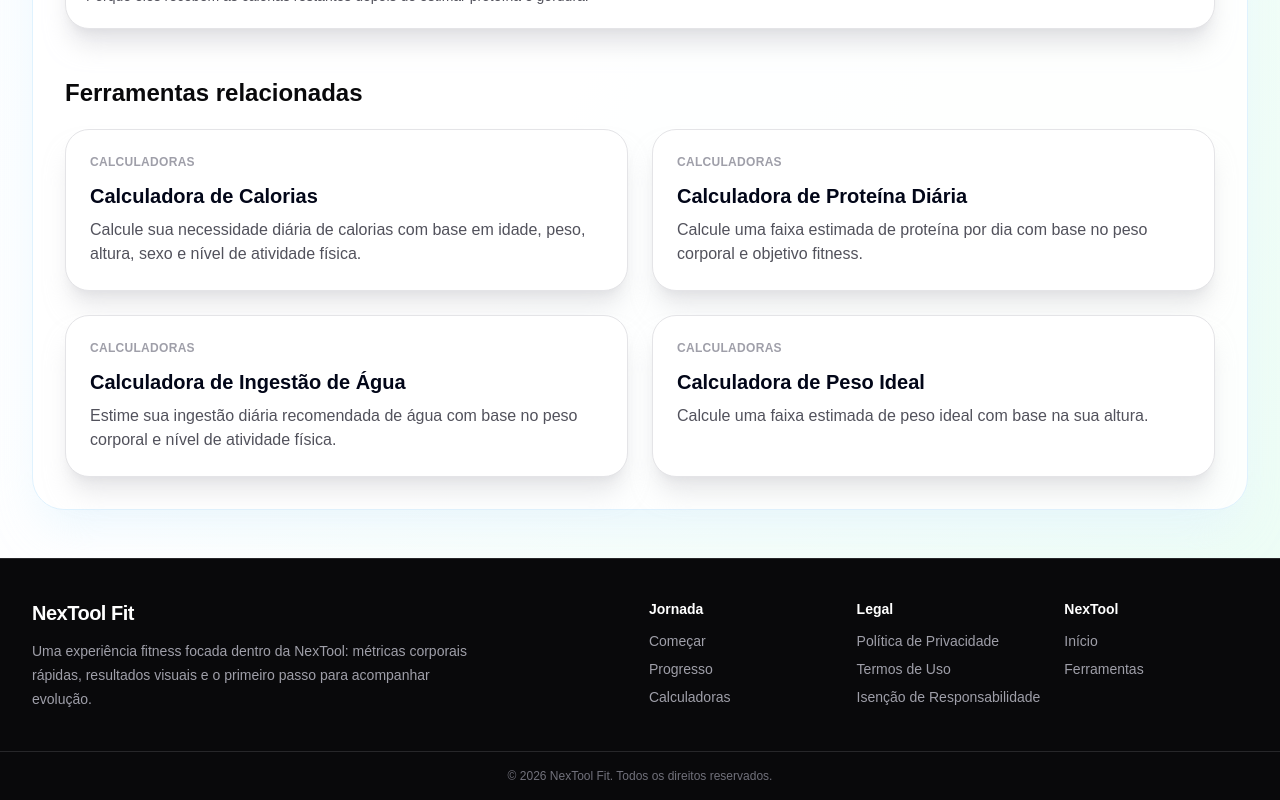
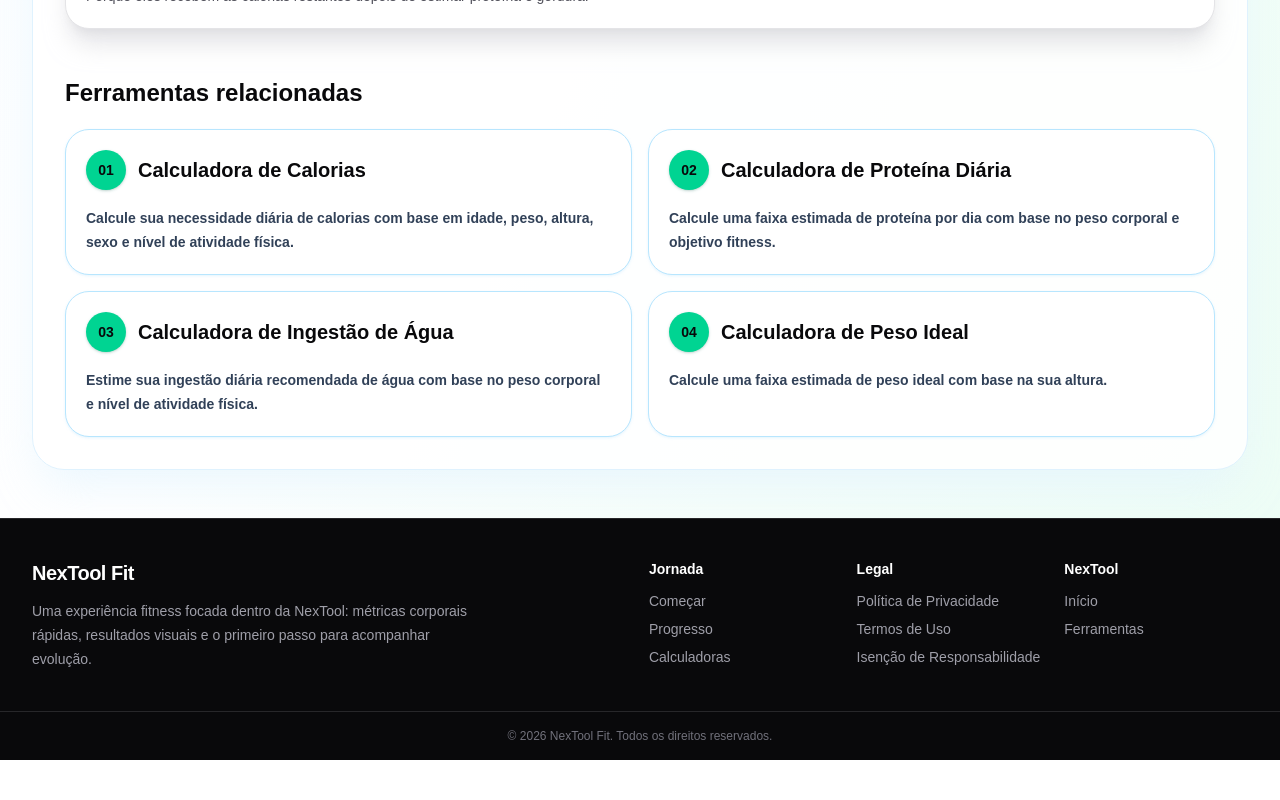
Before and after one commit to nextool-online/nextool, a Next.js app: page /pt/tools/calculadora-de-macros in a window 1280 px wide. Shown: the part 2159-2959 px from the top of the page. After the commit the page ends 2919 px from the top, so only its background shows below. Built offline with nearby package versions, Linux system fonts and the light colour scheme; no server answers.

Commit message:
fix: clarify calorie and protein results

```diff
--- a/app/[lang]/tools/[slug]/page.tsx
+++ b/app/[lang]/tools/[slug]/page.tsx
@@ -342,8 +342,27 @@ export default async function ToolPage({ params }: ToolPageProps) {
             {getText(dictionary.relatedTools, lang)}
           </h2>
 
-          <div className="mt-5 grid gap-6 md:grid-cols-2">
-            {relatedTools.map((relatedTool) => (
+          <div className={isFitnessLandingTool ? "mt-5 grid gap-4 md:grid-cols-2" : "mt-5 grid gap-6 md:grid-cols-2"}>
+            {relatedTools.map((relatedTool, index) => (
+              isFitnessLandingTool ? (
+                <a
+                  key={relatedTool.id}
+                  href={`/${lang}/tools/${getText(relatedTool.slug, lang)}`}
+                  className="group rounded-3xl border border-sky-200 bg-white p-5 shadow-sm shadow-sky-100/70 transition hover:-translate-y-0.5 hover:border-sky-400 hover:bg-sky-50 hover:shadow-xl hover:shadow-sky-100"
+                >
+                  <div className="flex min-w-0 items-center gap-3">
+                    <span className="grid h-10 w-10 shrink-0 place-items-center rounded-full bg-emerald-400 text-sm font-black text-zinc-950 shadow-sm shadow-emerald-900/20">
+                      {String(index + 1).padStart(2, "0")}
+                    </span>
+                    <h3 className="min-w-0 break-words text-xl font-black leading-tight text-zinc-950">
+                      {getText(relatedTool.title, lang)}
+                    </h3>
+                  </div>
+                  <p className="mt-4 text-sm font-semibold leading-6 text-slate-700">
+                    {getText(relatedTool.description, lang)}
+                  </p>
+                </a>
+              ) : (
                 <ToolCard
                   key={relatedTool.id}
                   title={getText(relatedTool.title, lang)}
@@ -351,6 +370,7 @@ export default async function ToolPage({ params }: ToolPageProps) {
                   href={`/${lang}/tools/${getText(relatedTool.slug, lang)}`}
                   category={categoryName}
                 />
+              )
             ))}
           </div>
         </section>
--- a/scripts/verify-fitness.mjs
+++ b/scripts/verify-fitness.mjs
@@ -156,6 +156,12 @@ assert.doesNotMatch(toolPageSource, /searchParams|soft-health|visualVariant/);
 assert.doesNotMatch(fitnessPageSource, /searchParams|soft-health|visualVariant|bg-zinc-950/);
 assert.doesNotMatch(proteinCalculatorSource, /visualVariant|soft-health|variant=soft/);
 assert.match(proteinCalculatorSource, /ToolBox variant="fitness"/);
+assert.match(fs.readFileSync(new URL("../tools/calorie-calculator/component.tsx", import.meta.url), "utf8"), /resultHelper, lang/);
+assert.match(fs.readFileSync(new URL("../tools/calorie-calculator/component.tsx", import.meta.url), "utf8"), /result-explanation/);
+assert.match(fs.readFileSync(new URL("../tools/protein-calculator/component.tsx", import.meta.url), "utf8"), /result-explanation/);
+assert.match(toolPageSource, /rounded-3xl border border-sky-200 bg-white p-5 shadow-sm shadow-sky-100\/70/);
+assert.match(toolPageSource, /grid h-10 w-10 shrink-0 place-items-center rounded-full bg-emerald-400/);
+
 const fitnessCalculatorFiles = [
   "../tools/bmi-calculator/component.tsx",
   "../tools/bmr-calculator/component.tsx",
--- a/tools/calorie-calculator/component.tsx
+++ b/tools/calorie-calculator/component.tsx
@@ -168,6 +168,9 @@ export default function CalorieCalculatorTool({ lang, ui }: ToolComponentProps)
                     {formatNumber(result.maintenance, lang, { maximumFractionDigits: 0 })}
                   </p>
                   <p className="mt-1 text-sm font-bold text-slate-500">{lang === "pt" ? "kcal/dia" : "kcal/day"}</p>
+                  <p data-role="result-explanation" className="mx-auto mt-3 max-w-sm text-sm font-semibold leading-6 text-slate-700">
+                    {getText(toolUi.resultHelper, lang)}
+                  </p>
                 </div>
                 <div className="flex justify-center rounded-2xl bg-sky-50 p-4">
                   <span className="self-center rounded-full bg-amber-100 px-4 py-2 text-sm font-black uppercase text-amber-700">
--- a/tools/calorie-calculator/content.en.ts
+++ b/tools/calorie-calculator/content.en.ts
@@ -285,7 +285,7 @@ export const calorieCalculatorContent = {
     },
 
     resultTitle: {
-      en: "Your daily maintenance",
+      en: "Your daily calories",
     },
 
     status: {
@@ -305,7 +305,7 @@ export const calorieCalculatorContent = {
     },
 
     resultHelper: {
-      en: "This is a maintenance estimate. To change weight, the next step is adjusting goals, protein, water and progress tracking.",
+      en: "This number estimates how many calories you would burn in a day with your current routine. To lose fat, stay below it; to gain muscle, go slightly above it. Use it as a starting point, not a perfect rule."
     },
 
     openFitness: {
--- a/tools/calorie-calculator/content.pt.ts
+++ b/tools/calorie-calculator/content.pt.ts
@@ -285,7 +285,7 @@ export const calorieCalculatorContent = {
     },
 
     resultTitle: {
-      pt: "Sua manutenção diária",
+      pt: "Suas calorias diárias",
     },
 
     status: {
@@ -305,7 +305,7 @@ export const calorieCalculatorContent = {
     },
 
     resultHelper: {
-      pt: "Esta é uma estimativa de manutenção. Para mudar peso, o próximo passo é ajustar meta, proteína, água e acompanhar progresso.",
+      pt: "Este número estima quantas calorias você gastaria no dia com sua rotina atual. Para perder gordura, fique abaixo dele; para ganhar massa, fique um pouco acima. Use como ponto de partida, não como regra perfeita."
     },
 
     openFitness: {
--- a/tools/protein-calculator/component.tsx
+++ b/tools/protein-calculator/component.tsx
@@ -97,6 +97,9 @@ export default function ProteinCalculatorTool({ lang, ui }: ToolComponentProps)
                     {formatNumber(result.minGrams, lang, { maximumFractionDigits: 0 })}–{formatNumber(result.maxGrams, lang, { maximumFractionDigits: 0 })}
                   </p>
                   <p className="mt-1 text-sm font-bold text-slate-500">{gramUnit}</p>
+                  <p data-role="result-explanation" className="mx-auto mt-3 max-w-sm text-sm font-semibold leading-6 text-slate-700">
+                    {getText(toolUi.resultHelper, lang)}
+                  </p>
                 </div>
                 <div className="flex justify-center rounded-2xl bg-emerald-50 p-4">
                   <span className="self-center rounded-full bg-emerald-100 px-4 py-2 text-sm font-black uppercase text-emerald-700">
--- a/tools/protein-calculator/content.en.ts
+++ b/tools/protein-calculator/content.en.ts
@@ -37,7 +37,7 @@ export const proteinCalculatorContent = {
     status: { en: "Daily estimate" },
     minTarget: { en: "Practical minimum" },
     maxTarget: { en: "Upper range" },
-    resultHelper: { en: "Use this range as a starting point. The ideal number depends on training, routine, calories, health and food preferences." },
+    resultHelper: { en: "This range estimates how much protein to eat per day to support satiety, recovery and muscle mass. Start with the practical minimum and adjust based on routine, training, calories and food preferences." },
     openFitness: { en: "Generate my full fitness profile" },
     ctaEyebrow: { en: "Next step" },
     ctaTitle: { en: "Also discover:" },
--- a/tools/protein-calculator/content.pt.ts
+++ b/tools/protein-calculator/content.pt.ts
@@ -37,7 +37,7 @@ export const proteinCalculatorContent = {
     status: { pt: "Estimativa diária" },
     minTarget: { pt: "Mínimo prático" },
     maxTarget: { pt: "Faixa superior" },
-    resultHelper: { pt: "Use esta faixa como ponto de partida. O número ideal depende de treino, rotina, calorias, saúde e preferência alimentar." },
+    resultHelper: { pt: "Esta faixa estima quanta proteína consumir por dia para apoiar saciedade, recuperação e massa muscular. Comece pelo mínimo prático e ajuste conforme rotina, treino, calorias e preferência alimentar." },
     openFitness: { pt: "Gerar meu perfil fitness completo" },
     ctaEyebrow: { pt: "Próximo passo" },
     ctaTitle: { pt: "Descubra também:" },
```
Lines whose indentation alone changed are shown as unchanged.
